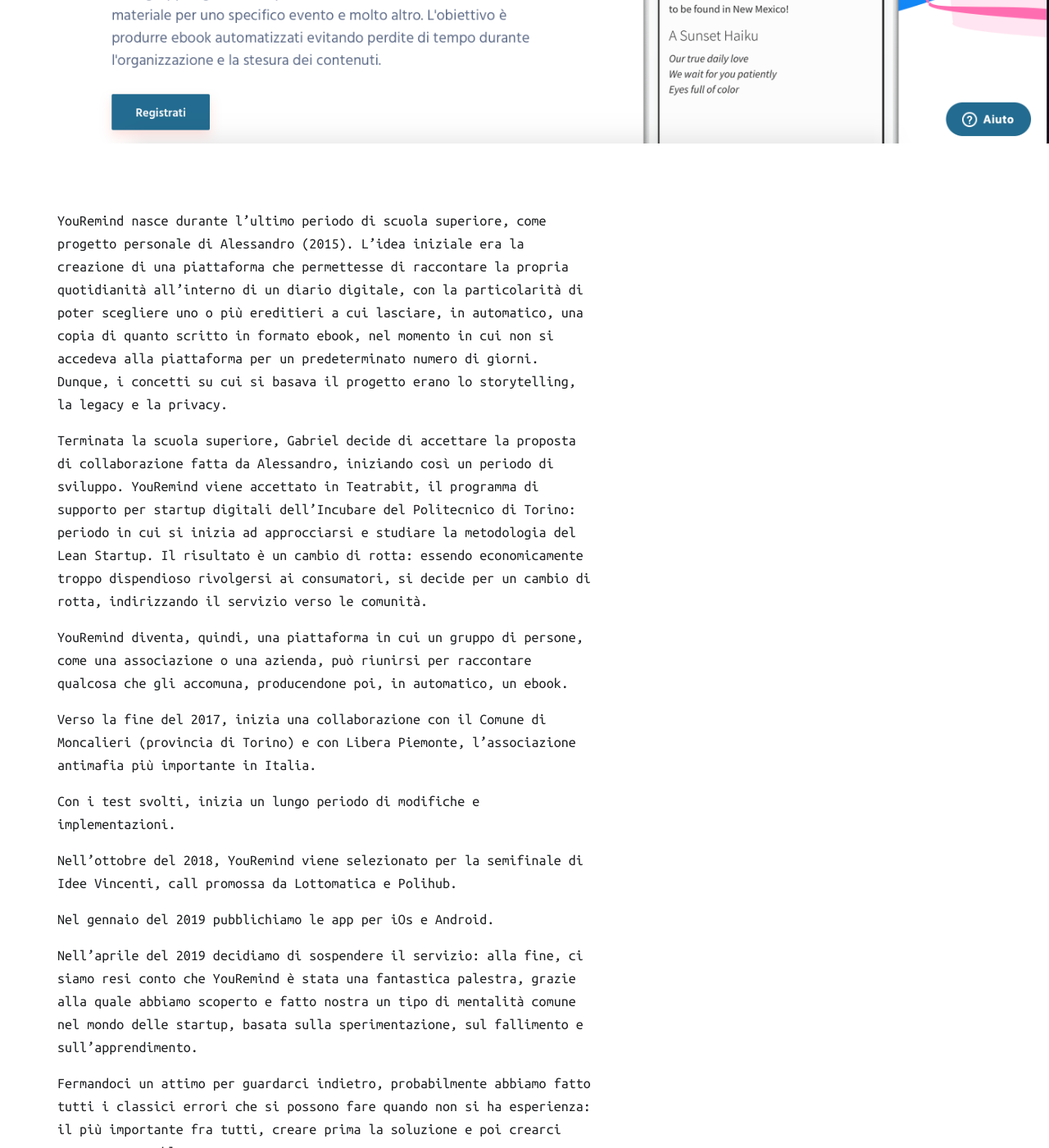
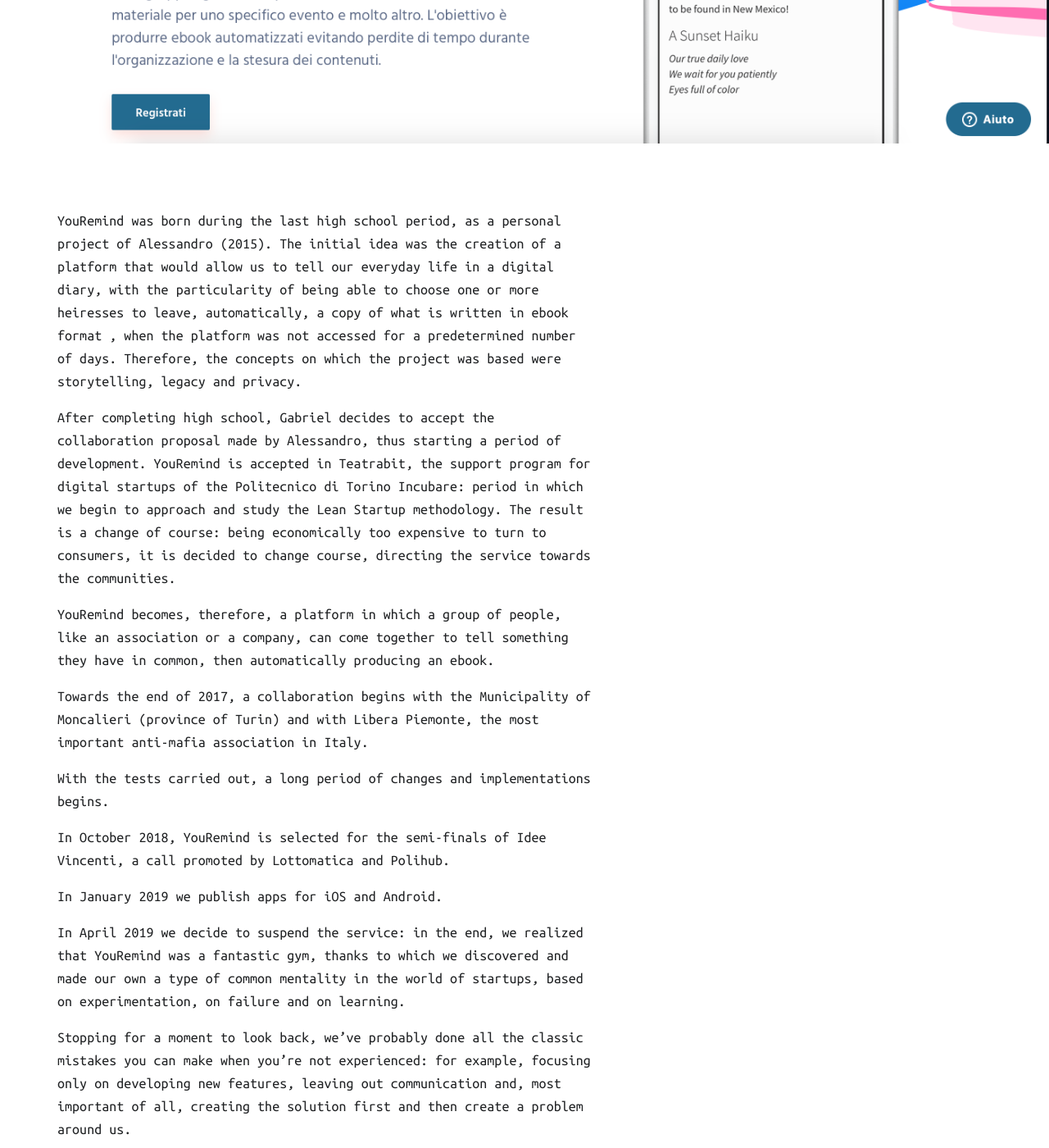
Before and after one commit to alea-git/alea-git.github.io, a Jekyll site: the page built from _projects/mobile-app-1.md, in a window 1280 px wide and 1400 px high, scrolled down 947 px. Shown: the whole window at 82% size. Built offline with Jekyll 4.4.1, drawn with Linux system fonts in a browser that asks for light colours; nearby versions of some CDN libraries; some of the changed text lies outside the part shown.

Commit message:
Updated '_projects/mobile-app-1.md' via CloudCannon

```diff
--- a/_projects/mobile-app-1.md
+++ b/_projects/mobile-app-1.md
@@ -9,22 +9,22 @@
   - screenyouremind.png
 ---
 
-YouRemind nasce durante l'ultimo periodo di scuola superiore, come progetto personale di Alessandro (2015). L'idea iniziale era la creazione di una piattaforma che permettesse di raccontare la propria quotidianit&agrave; all'interno di un diario digitale, con la particolarit&agrave; di poter scegliere uno o pi&ugrave; ereditieri a cui lasciare, in automatico, una copia di quanto scritto in formato ebook, nel momento in cui non si accedeva alla piattaforma per un predeterminato numero di giorni. Dunque, i concetti su cui si basava il progetto erano lo storytelling, la legacy e la privacy.
+YouRemind was born during the last high school period, as a personal project of Alessandro (2015). The initial idea was the creation of a platform that would allow us to tell our everyday life in a digital diary, with the particularity of being able to choose one or more heiresses to leave, automatically, a copy of what is written in ebook format , when the platform was not accessed for a predetermined number of days. Therefore, the concepts on which the project was based were storytelling, legacy and privacy.
 
-Terminata la scuola superiore, Gabriel decide di accettare la proposta di collaborazione fatta da Alessandro, iniziando cos&igrave; un periodo di sviluppo. YouRemind viene accettato in Teatrabit, il programma di supporto per startup digitali dell'Incubare del Politecnico di Torino: periodo in cui si inizia ad approcciarsi e studiare la metodologia del Lean Startup. Il risultato &egrave; un cambio di rotta: essendo economicamente troppo dispendioso rivolgersi ai consumatori, si decide per un cambio di rotta, indirizzando il servizio verso le comunit&agrave;.&nbsp;
+After completing high school, Gabriel decides to accept the collaboration proposal made by Alessandro, thus starting a period of development. YouRemind is accepted in Teatrabit, the support program for digital startups of the Politecnico di Torino Incubare: period in which we begin to approach and study the Lean Startup methodology. The result is a change of course: being economically too expensive to turn to consumers, it is decided to change course, directing the service towards the communities.
 
-YouRemind diventa, quindi, una piattaforma in cui un gruppo di persone, come una associazione o una azienda, pu&ograve; riunirsi per raccontare qualcosa che gli accomuna, producendone poi, in automatico, un ebook.&nbsp;
+YouRemind becomes, therefore, a platform in which a group of people, like an association or a company, can come together to tell something they have in common, then automatically producing an ebook.
 
-Verso la fine del 2017, inizia una collaborazione con il Comune di Moncalieri (provincia di Torino) e con Libera Piemonte, l'associazione antimafia pi&ugrave; importante in Italia.
+Towards the end of 2017, a collaboration begins with the Municipality of Moncalieri (province of Turin) and with Libera Piemonte, the most important anti-mafia association in Italy.
 
-Con i test svolti, inizia un lungo periodo di modifiche e implementazioni.&nbsp;
+With the tests carried out, a long period of changes and implementations begins.
 
-Nell'ottobre del 2018, YouRemind viene selezionato per la semifinale di Idee Vincenti, call promossa da Lottomatica e Polihub.
+In October 2018, YouRemind is selected for the semi-finals of Idee Vincenti, a call promoted by Lottomatica and Polihub.
 
-Nel gennaio del 2019 pubblichiamo le app per iOs e Android.
+In January 2019 we publish apps for iOS and Android.
 
-Nell'aprile del 2019 decidiamo di sospendere il servizio: alla fine, ci siamo resi conto che YouRemind &egrave; stata una fantastica palestra, grazie alla quale abbiamo scoperto e fatto nostra un tipo di mentalit&agrave; comune nel mondo delle startup, basata sulla sperimentazione, sul fallimento e sull'apprendimento.
+In April 2019 we decide to suspend the service: in the end, we realized that YouRemind was a fantastic gym, thanks to which we discovered and made our own a type of common mentality in the world of startups, based on experimentation, on failure and on learning.
 
-Fermandoci un attimo per guardarci indietro, probabilmente abbiamo fatto tutti i classici errori che si possono fare quando non si ha esperienza: il pi&ugrave; importante fra tutti, creare prima la soluzione e poi crearci attorno un problema.
+Stopping for a moment to look back, we've probably done all the classic mistakes you can make when you're not experienced: for example, focusing only on developing new features, leaving out communication and, most important of all, creating the solution first and then create a problem around us.
 
-Non aveva pi&ugrave; senso&nbsp;
+After all these years, being able to suspend YouRemind was, perhaps, the gesture of final maturity that predisposed us to move towards the establishment of Alea Makers.
```
